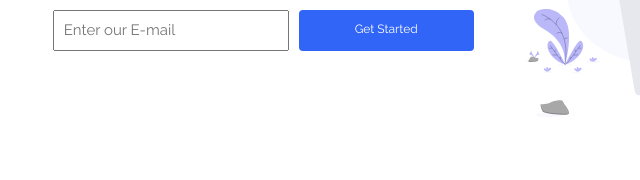
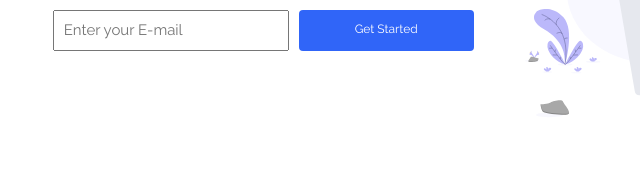
Before and after one commit to bahaaeskif/Fylo-Front_End-mentor, a plain HTML site: page index.html in a window 1280 px wide. Shown: the part 429-609 px from the top of the page, 96-736 px from the left. Drawn offline with nearby package versions, Linux system fonts and the light colour scheme.

Commit message:
Update index.html

```diff
--- a/index.html
+++ b/index.html
@@ -43,7 +43,7 @@
                 Access them wherever you need, share and collaborate with friends,
                 family, and co-workers.</p>
                   <form class="log-in">
-                        <input type="text" placeholder="Enter our E-mail">
+                        <input type="text" placeholder="Enter your E-mail">
                         <button>Get Started</button>
                  </form>
         </div>
```
